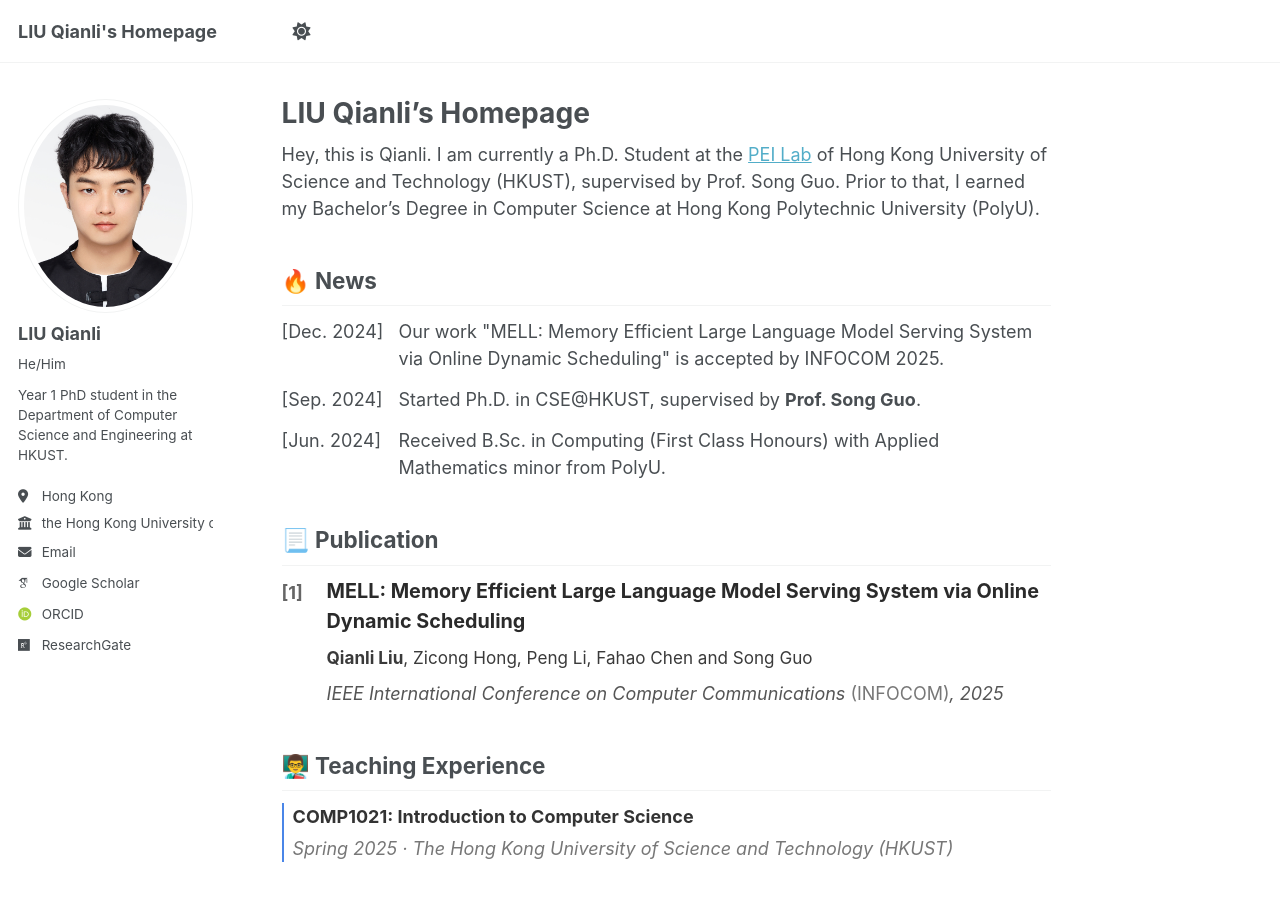
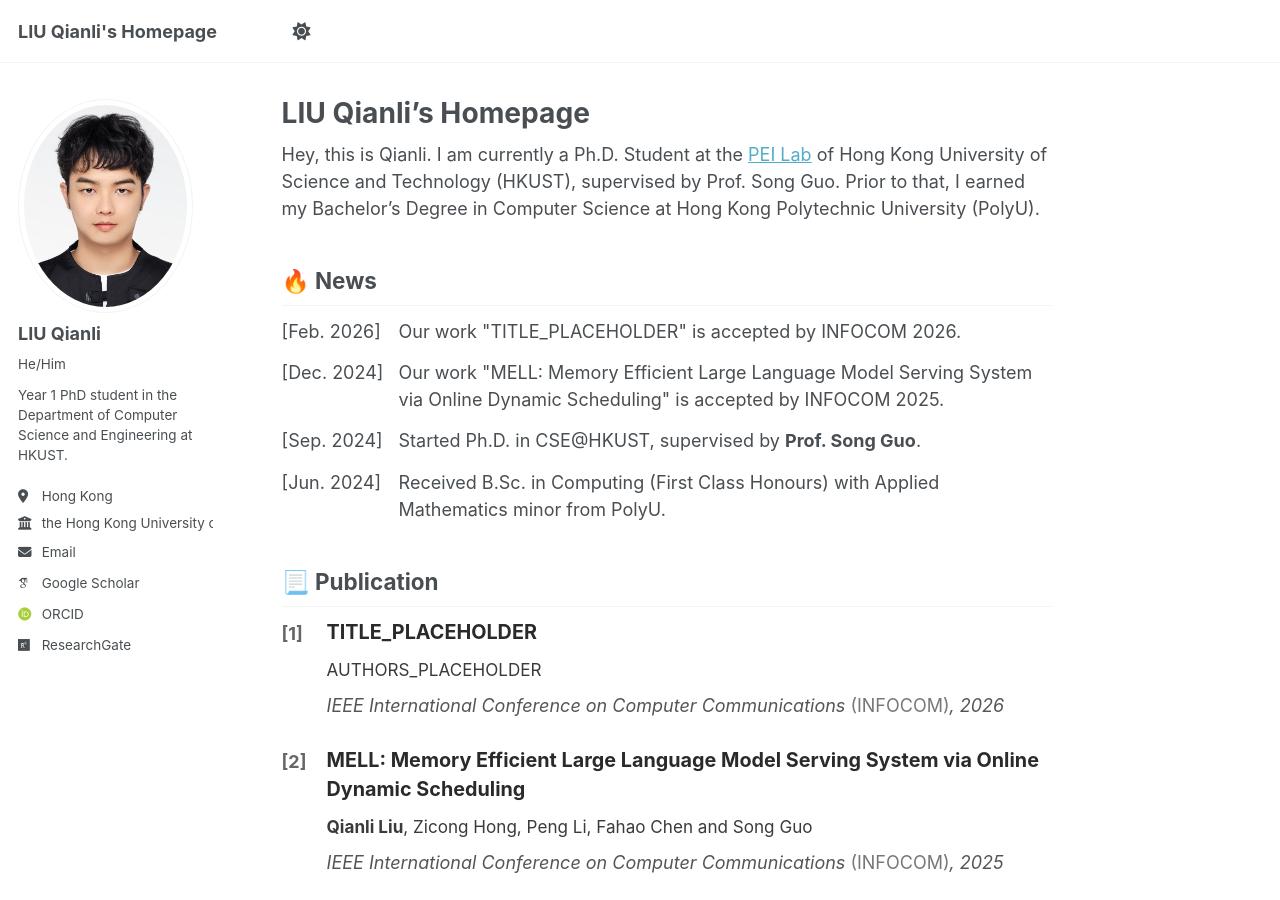
Before and after one commit to Liu-KM/liu-km.github.io, a Jekyll site: the page built from _pages/about.md, in a window 1280 px wide and 900 px high. Built offline with Jekyll 4.4.1, drawn with Linux system fonts in a browser that asks for light colours; some web fonts are replaced.

Commit message:
Add INFOCOM 2026 accepted paper placeholders

```diff
--- a/_data/news.yml
+++ b/_data/news.yml
@@ -1,3 +1,6 @@
+- date: Feb. 2026
+  content: "Our work \"TITLE_PLACEHOLDER\" is accepted by INFOCOM 2026."
+
 - date: Dec. 2024
   content: "Our work \"MELL: Memory Efficient Large Language Model Serving System via Online Dynamic Scheduling\" is accepted by INFOCOM 2025."
 
--- a/_pages/about.md
+++ b/_pages/about.md
@@ -158,6 +158,8 @@ Hey, this is Qianli. I am currently a Ph.D. Student at the [PEI Lab](https://pei
     <div class="pub-authors">{{ pub.authors | replace: "Qianli Liu", "<strong>Qianli Liu</strong>" }}</div>
     <div class="pub-venue">
       {% case pub.venue %}
+        {% when "INFOCOM 2026" %}
+          IEEE International Conference on Computer Communications <span class="venue-abbr">(INFOCOM)</span>, 2026
         {% when "INFOCOM 2025" %}
           IEEE International Conference on Computer Communications <span class="venue-abbr">(INFOCOM)</span>, 2025
         {% else %}
```
Also changed, not shown: _data/publications.yml (+7 -0 lines), _publications/2026-02-11-infocom-2026-placeholder.md (added, +12 -0 lines).
